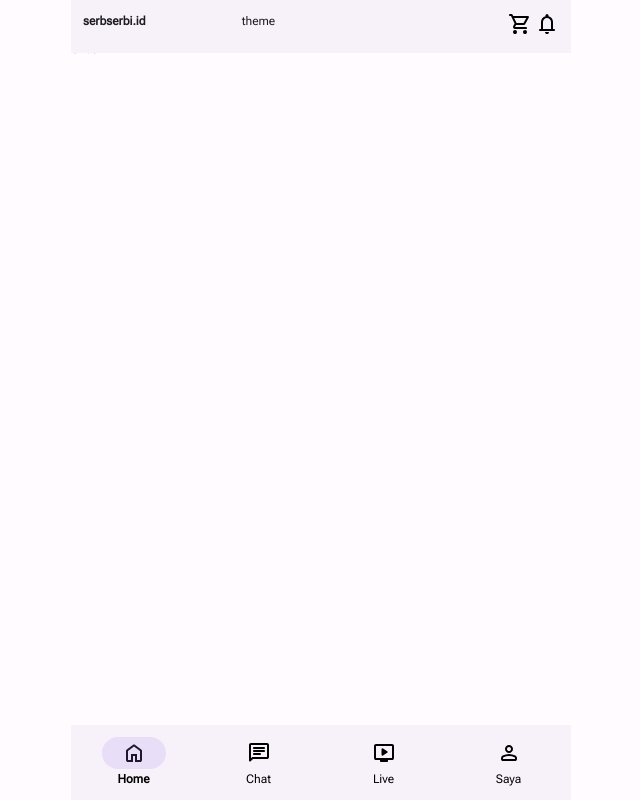
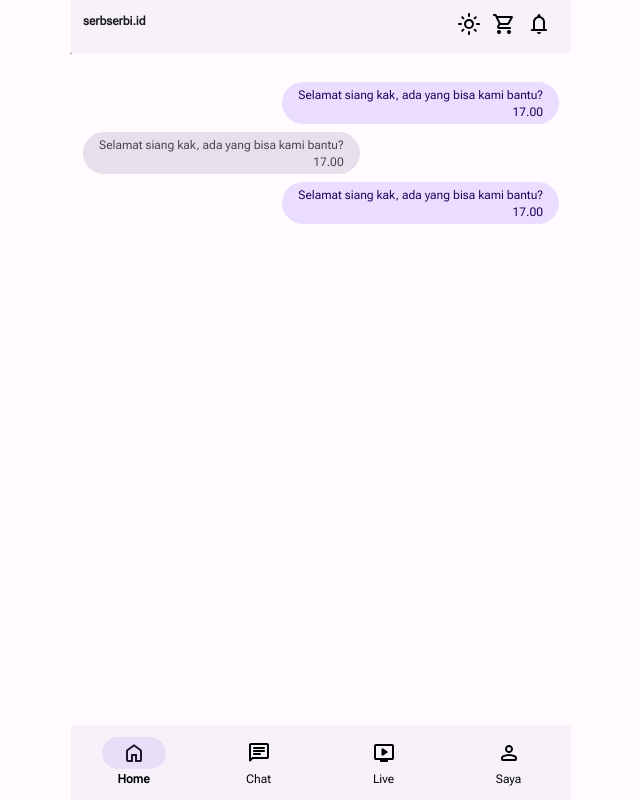
Before and after one commit to vicoztechnology/serbaserbi, a SvelteKit app: page /chat in a window 1280 px wide. Shown: the whole page, without its empty margins (319-959 px from the left). Built offline with nearby package versions, Linux system fonts and the light colour scheme.

Commit message:
update chat page

```diff
--- /dev/null
+++ b/src/lib/stores/stores.js
@@ -0,0 +1,3 @@
+import { writable} from "svelte/store";
+
+export const navbottom = writable('visible')
--- a/src/routes/+layout.svelte
+++ b/src/routes/+layout.svelte
@@ -5,7 +5,14 @@
 import "../app.css";
 import "@fontsource/roboto-flex"
 import {browser} from '$app/environment'
+	import { navbottom } from "$lib/stores/stores";
 
+    let bottomstatus;
+    navbottom.subscribe(value => {
+        bottomstatus = value
+    })
+
+    console.log(bottomstatus)
 let darkMode = true;
 
 if (browser) {
@@ -14,12 +21,12 @@ if (browser) {
 			(!('theme' in localStorage) && window.matchMedia('(prefers-color-scheme: dark)').matches)
 		) {
 			document.documentElement.classList.add('dark');
-            console.log('dark')
+
             darkMode = true
 
 		} else {
 			document.documentElement.classList.remove('dark');
-            console.log('light')
+
             darkMode =false
 
 		}
@@ -39,15 +46,20 @@ function handle() {
         <a href="/" class="font-extrabold ">serbserbi.id</a>
     </div>
     <div class="basis-1/3 item-center">
-        <a href="/" class="item-center"><button on:click={handle}>theme</button></a>
+        <a href="/" class="item-center"></a>
     </div>
-    <div class="basis-1/3 text-right ">
-        <button>
+    <div class="basis-1/3 text-right" >
+        <button on:click={handle} class="mr-2">
+            <span >
+                <svg class="fill-on-surface dark:fill-on-surface-dark" xmlns="http://www.w3.org/2000/svg" height="24" width="24"><path d="M12 15q1.25 0 2.125-.875T15 12q0-1.25-.875-2.125T12 9q-1.25 0-2.125.875T9 12q0 1.25.875 2.125T12 15Zm0 2q-2.075 0-3.537-1.463Q7 14.075 7 12t1.463-3.538Q9.925 7 12 7t3.538 1.462Q17 9.925 17 12q0 2.075-1.462 3.537Q14.075 17 12 17ZM2 13q-.425 0-.712-.288Q1 12.425 1 12t.288-.713Q1.575 11 2 11h2q.425 0 .713.287Q5 11.575 5 12t-.287.712Q4.425 13 4 13Zm18 0q-.425 0-.712-.288Q19 12.425 19 12t.288-.713Q19.575 11 20 11h2q.425 0 .712.287.288.288.288.713t-.288.712Q22.425 13 22 13Zm-8-8q-.425 0-.712-.288Q11 4.425 11 4V2q0-.425.288-.713Q11.575 1 12 1t.713.287Q13 1.575 13 2v2q0 .425-.287.712Q12.425 5 12 5Zm0 18q-.425 0-.712-.288Q11 22.425 11 22v-2q0-.425.288-.712Q11.575 19 12 19t.713.288Q13 19.575 13 20v2q0 .425-.287.712Q12.425 23 12 23ZM5.65 7.05 4.575 6q-.3-.275-.288-.7.013-.425.288-.725.3-.3.725-.3t.7.3L7.05 5.65q.275.3.275.7 0 .4-.275.7-.275.3-.687.287-.413-.012-.713-.287ZM18 19.425l-1.05-1.075q-.275-.3-.275-.712 0-.413.275-.688.275-.3.688-.287.412.012.712.287L19.425 18q.3.275.288.7-.013.425-.288.725-.3.3-.725.3t-.7-.3ZM16.95 7.05q-.3-.275-.287-.688.012-.412.287-.712L18 4.575q.275-.3.7-.288.425.013.725.288.3.3.3.725t-.3.7L18.35 7.05q-.3.275-.7.275-.4 0-.7-.275ZM4.575 19.425q-.3-.3-.3-.725t.3-.7l1.075-1.05q.3-.275.713-.275.412 0 .687.275.3.275.288.688-.013.412-.288.712L6 19.425q-.275.3-.7.287-.425-.012-.725-.287ZM12 12Z"/></svg>
+            </span>
+        </button>
+        <button class="mr-2">
             <span >
                 <svg class="fill-on-surface dark:fill-on-surface-dark" xmlns="http://www.w3.org/2000/svg" height="24" width="24"><path d="M7 22q-.825 0-1.412-.587Q5 20.825 5 20q0-.825.588-1.413Q6.175 18 7 18t1.412.587Q9 19.175 9 20q0 .825-.588 1.413Q7.825 22 7 22Zm10 0q-.825 0-1.412-.587Q15 20.825 15 20q0-.825.588-1.413Q16.175 18 17 18t1.413.587Q19 19.175 19 20q0 .825-.587 1.413Q17.825 22 17 22ZM6.15 6l2.4 5h7l2.75-5ZM7 17q-1.125 0-1.7-.988-.575-.987-.05-1.962L6.6 11.6 3 4H1.975q-.425 0-.7-.288Q1 3.425 1 3t.288-.713Q1.575 2 2 2h1.625q.275 0 .525.15t.375.425L5.2 4h14.75q.675 0 .925.5t-.025 1.05l-3.55 6.4q-.275.5-.725.775-.45.275-1.025.275H8.1L7 15h11.025q.425 0 .7.287.275.288.275.713t-.288.712Q18.425 17 18 17Zm1.55-6h7Z"/></svg>
             </span>
         </button>
-        <button>
+        <button class="mr-2">
             <span>
                 <svg class="fill-on-surface dark:fill-on-surface-dark" xmlns="http://www.w3.org/2000/svg" height="24" width="24"><path d="M5 19q-.425 0-.713-.288Q4 18.425 4 18t.287-.712Q4.575 17 5 17h1v-7q0-2.075 1.25-3.688Q8.5 4.7 10.5 4.2v-.7q0-.625.438-1.062Q11.375 2 12 2t1.062.438q.438.437.438 1.062v.7q2 .5 3.25 2.112Q18 7.925 18 10v7h1q.425 0 .712.288.288.287.288.712t-.288.712Q19.425 19 19 19Zm7-7.5ZM12 22q-.825 0-1.412-.587Q10 20.825 10 20h4q0 .825-.587 1.413Q12.825 22 12 22Zm-4-5h8v-7q0-1.65-1.175-2.825Q13.65 6 12 6q-1.65 0-2.825 1.175Q8 8.35 8 10Z"/></svg>
             </span>
@@ -58,7 +70,7 @@ function handle() {
 <div class="pt-10">
 <slot />
 </div>
-<nav class="flex xx   py-3  text-center flex-row fixed inset-x-0 bottom-0 bg-surface-light dark:bg-surface-dark" >
+<nav class="flex xx  {bottomstatus} py-3  text-center flex-row fixed inset-x-0 bottom-0 bg-surface-light dark:bg-surface-dark" >
     <a href="/" class="basis-1/4">
         <button class="bg-secondary-container-light dark:bg-secondary-container-dark py-1 px-5 rounded-full ">
             <span>
--- a/src/routes/+page.svelte
+++ b/src/routes/+page.svelte
@@ -1,4 +1,9 @@
 <script>
+// @ts-nocheck
+
+      import {navbottom} from '../lib/stores/stores'
+
+$navbottom='visible'
 // @ts-nocheck
 
 // Import Swiper Svelte components
@@ -14,6 +19,7 @@ import {
 
 // Import Swiper styles
 import 'swiper/css';
+
 </script>
 <div class="mt-1">
 <Swiper
--- a/src/routes/chat/+page.svelte
+++ b/src/routes/chat/+page.svelte
@@ -1 +1,40 @@
-<h1>Chat</h1>
+<script>
+import {
+    navbottom
+} from '../../lib/stores/stores'
+
+$navbottom = 'invisible'
+</script>
+/
+<div class="chat pt-5 pr-2 pl-2">
+
+    <div class="m-1 p-1 rounded-full float-right pl-4 pr-4  bg-primary-container-light dark:bg-primary-container-dark dark:text-on-primary-container-dark text-on-primary-container-light">
+        <p class="float-right ">
+            Selamat siang kak, ada yang bisa kami bantu?
+        </p>
+        <p class="text-right text-xs">17.00</p>
+    </div>
+    <div class="m-1 float-left pl-4 pr-4 dark:bg-surface-variant-dark dark:text-on-surface-variant-dark bg-surface-variant-light text-on-surface-variant-light p-1 rounded-full">
+        <p class="float-right  ">
+            Selamat siang kak, ada yang bisa kami bantu?
+        </p>
+        <p class="text-right text-xs">17.00</p>
+    </div>
+
+    <div class="m-1 p-1 rounded-full float-right pl-4 pr-4  bg-primary-container-light dark:bg-primary-container-dark dark:text-on-primary-container-dark text-on-primary-container-light">
+        <p class="float-right ">
+            Selamat siang kak, ada yang bisa kami bantu?
+        </p>
+        <p class="text-right text-xs">17.00</p>
+    </div>
+</div>
+<div class="input_chat xx flex flex-row fixed inset-x-0 bottom-0 p-3 items-center">
+<textarea class="basis-5/6 bg-surface-light dark:bg-surface-dark rounded-full text-on-surface-light dark:text-on-surface-dark p-2 "></textarea>
+<div class="basis-1/6 text-center ">
+    <button>
+<span class="">
+    <svg class="fill-primary-light dark:fill-primary-dark" xmlns="http://www.w3.org/2000/svg" height="24" width="24"><path d="M3 20v-6l8-2-8-2V4l19 8Z"/></svg>
+</span>
+</button>
+</div>
+</div>
```
Also changed, not shown: src/lib/ThemeSwitch/ThemeSwitch.svelte (deleted).
